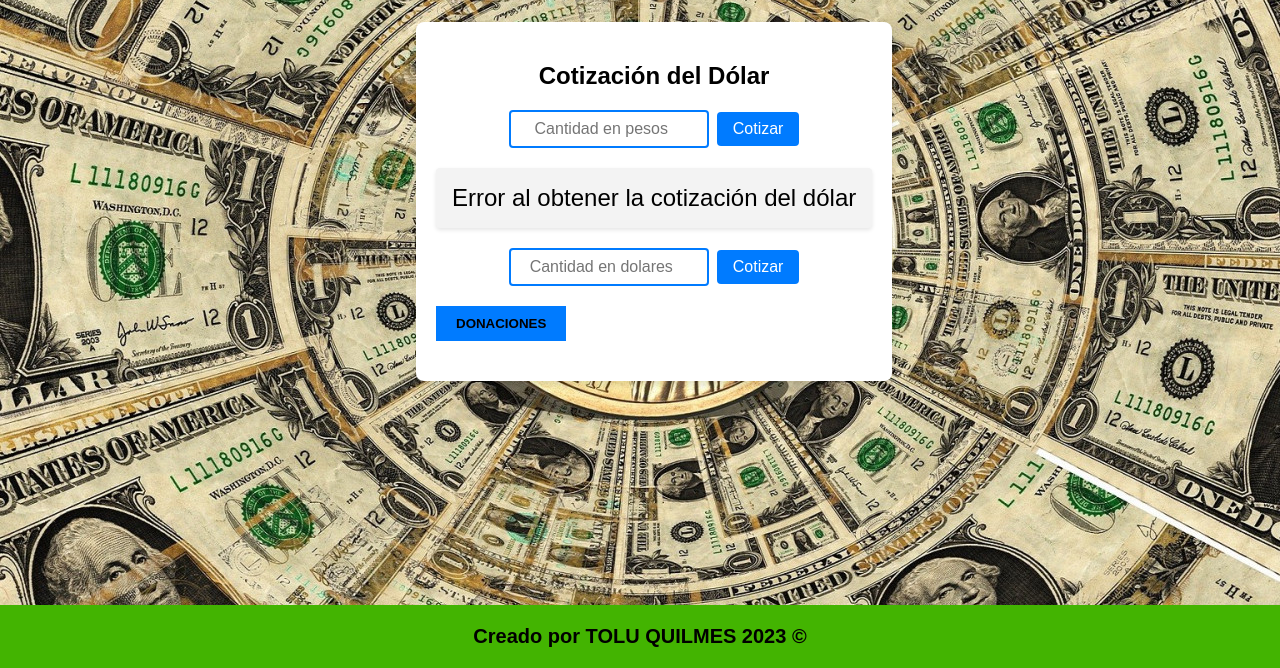
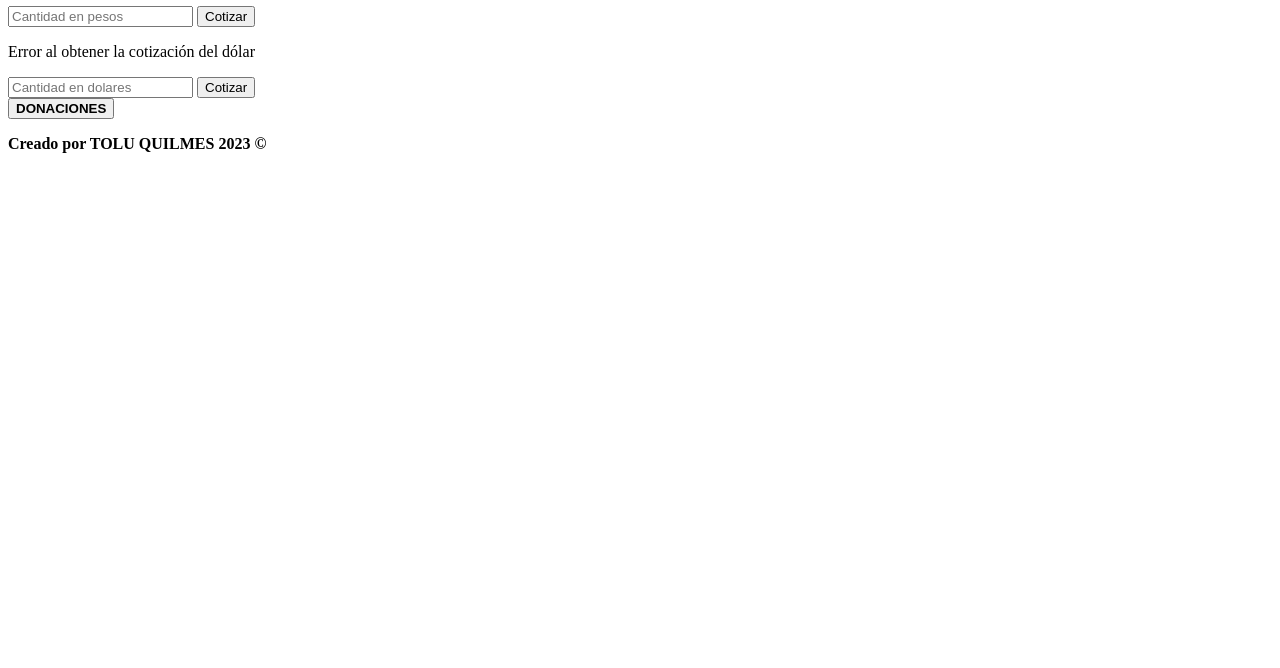
Before and after one commit to lucadarpino/alaproyect, a website: page index.html in a window 1280 px wide. Shown: the part 132-800 px from the top of the page. Drawn offline with nearby package versions, Linux system fonts and the light colour scheme; files that its build step writes are made by us from their sources; no server answers; files whose address does not match are found by name.

Commit message:
Update index.html

```diff
--- a/index.html
+++ b/index.html
@@ -7,7 +7,7 @@
     <meta name="viewport" content="width=device-width, initial-scale=1.0">
     <link rel="stylesheet" href="https://cdn.tailwindcss.com/2.2.19/tailwind.min.css">
     <title>Dólar Hoy</title>
-    <link rel="stylesheet" href="./css/style.css">
+    <link rel="stylesheet" href="..style.css">
 </head>
 
 <body>
```
